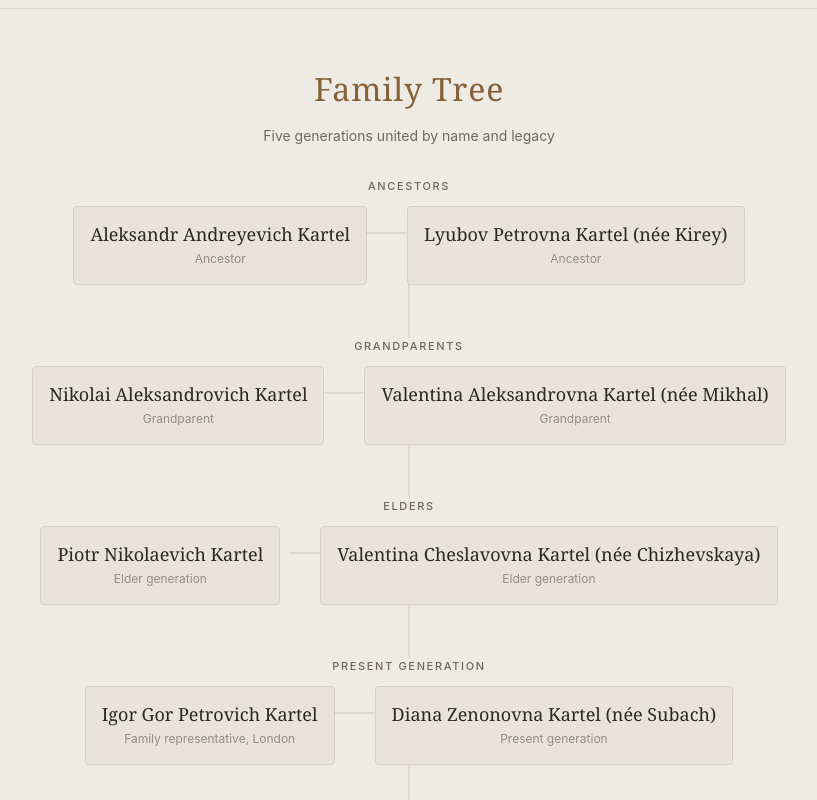
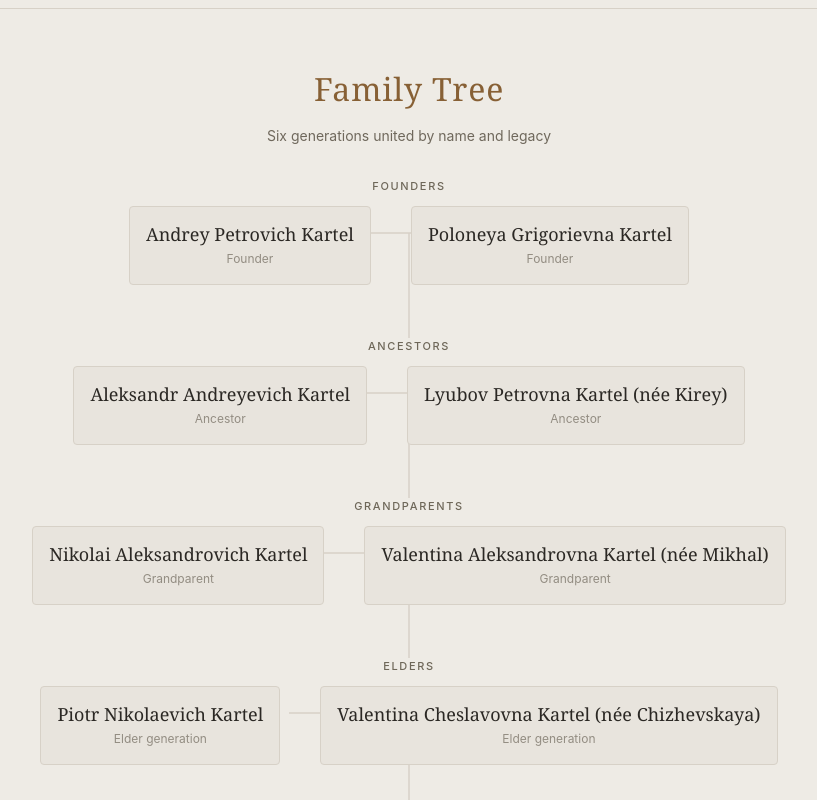
Before and after one commit to SmartGroup-edu/kartel-site, a Next.js app: page /en/family in a window 1280 px wide. Shown: the part 340-1140 px from the top of the page, without its empty margins (231-1048 px from the left). Built offline with nearby package versions, Linux system fonts and the light colour scheme.

Commit message:
feat: add founder generation (Andrey Petrovich & Poloneya Grigorievna Kartel)

```diff
--- a/app/components/FamilyTimeline.tsx
+++ b/app/components/FamilyTimeline.tsx
@@ -21,13 +21,22 @@ const EVENTS: TimelineEvent[] = [
     descRU: "Фамилия Картель несёт в себе отголосок силы и единства — имя, ставшее основой идентичности и памяти на протяжении поколений.",
   },
   {
+    id: "founders",
+    yearEN: "Founders",
+    yearRU: "Основатели",
+    titleEN: "Andrey Petrovich & Poloneya Grigorievna Kartel",
+    titleRU: "Андрей Петрович и Полонея Григорьевна Картель",
+    descEN: "The founding generation of the Kartel family — the deepest roots of the family tree known to us.",
+    descRU: "Поколение основателей рода Картель — самые глубокие корни семейного древа, известные нам.",
+  },
+  {
     id: "ancestors",
     yearEN: "Ancestors",
     yearRU: "Прародители",
     titleEN: "Aleksandr Andreyevich & Lyubov Petrovna Kartel (née Kirey)",
     titleRU: "Александр Андреевич и Любовь Петровна Картель (Кирей)",
-    descEN: "The earliest known generation of the Kartel family — the roots from which the family tree grew.",
-    descRU: "Самое раннее известное поколение семьи Картель — корни, из которых выросло семейное древо.",
+    descEN: "The generation that carried forward the founders' legacy — strengthening the family line and its values.",
+    descRU: "Поколение, продолжившее дело основателей — укрепившее семейную линию и её ценности.",
   },
   {
     id: "grandparents",
--- a/app/components/FamilyTree.tsx
+++ b/app/components/FamilyTree.tsx
@@ -8,7 +8,7 @@ interface TreeNode {
   nameRU: string;
   roleEN: string;
   roleRU: string;
-  generation: "ancestor" | "grandparent" | "elder" | "current" | "next";
+  generation: "founder" | "ancestor" | "grandparent" | "elder" | "current" | "next";
 }
 
 interface FamilyTreeProps {
@@ -16,6 +16,8 @@ interface FamilyTreeProps {
 }
 
 const NODES: TreeNode[] = [
+  { id: "andrey", nameEN: "Andrey Petrovich Kartel", nameRU: "Андрей Петрович Картель", roleEN: "Founder", roleRU: "Основатели", generation: "founder" },
+  { id: "poloneya", nameEN: "Poloneya Grigorievna Kartel", nameRU: "Полонея Григорьевна Картель", roleEN: "Founder", roleRU: "Основатели", generation: "founder" },
   { id: "aleksandr", nameEN: "Aleksandr Andreyevich Kartel", nameRU: "Александр Андреевич Картель", roleEN: "Ancestor", roleRU: "Прародители", generation: "ancestor" },
   { id: "lyubov", nameEN: "Lyubov Petrovna Kartel (née Kirey)", nameRU: "Любовь Петровна Картель (Кирей)", roleEN: "Ancestor", roleRU: "Прародители", generation: "ancestor" },
   { id: "nikolai", nameEN: "Nikolai Aleksandrovich Kartel", nameRU: "Николай Александрович Картель", roleEN: "Grandparent", roleRU: "Дедушки и бабушки", generation: "grandparent" },
@@ -31,6 +33,7 @@ const NODES: TreeNode[] = [
 ];
 
 const GEN_COLORS: Record<string, string> = {
+  founder: "var(--muted)",
   ancestor: "var(--muted)",
   grandparent: "var(--muted)",
   elder: "var(--muted)",
@@ -46,8 +49,8 @@ export default function FamilyTree({ lang }: FamilyTreeProps) {
   const title = lang === "EN" ? "Family Tree" : "Родословное древо";
   const genLabels =
     lang === "EN"
-      ? { ancestor: "Ancestors", grandparent: "Grandparents", elder: "Elders", current: "Present Generation", next: "Next Generation" }
-      : { ancestor: "Прародители", grandparent: "Дедушки и бабушки", elder: "Старшее поколение", current: "Настоящее поколение", next: "Новое поколение" };
+      ? { founder: "Founders", ancestor: "Ancestors", grandparent: "Grandparents", elder: "Elders", current: "Present Generation", next: "Next Generation" }
+      : { founder: "Основатели", ancestor: "Прародители", grandparent: "Дедушки и бабушки", elder: "Старшее поколение", current: "Настоящее поколение", next: "Новое поколение" };
 
   return (
     <div className="mx-auto max-w-5xl">
@@ -55,7 +58,7 @@ export default function FamilyTree({ lang }: FamilyTreeProps) {
         {title}
       </h2>
       <p className="mb-8 text-center text-[13px] text-[var(--muted)] sm:text-[14px]">
-        {lang === "EN" ? "Five generations united by name and legacy" : "Пять поколений, объединённые именем и наследием"}
+        {lang === "EN" ? "Six generations united by name and legacy" : "Шесть поколений, объединённые именем и наследием"}
       </p>
 
       {/* Desktop tree — SVG lines + positioned cards */}
@@ -64,96 +67,113 @@ export default function FamilyTree({ lang }: FamilyTreeProps) {
           {/* SVG connecting lines */}
           <svg
             className="absolute inset-0 h-full w-full"
-            viewBox="0 0 800 840"
+            viewBox="0 0 800 1000"
             fill="none"
             xmlns="http://www.w3.org/2000/svg"
             aria-hidden="true"
           >
-            {/* Ancestor couple connector */}
+            {/* Founder couple connector */}
             <line x1="280" y1="55" x2="520" y2="55" stroke="var(--border)" strokeWidth="1.5" />
 
-            {/* Ancestor → Grandparent vertical */}
+            {/* Founder → Ancestor vertical */}
             <line x1="400" y1="55" x2="400" y2="160" stroke="var(--border)" strokeWidth="1.5" />
 
-            {/* Grandparent couple connector */}
+            {/* Ancestor couple connector */}
             <line x1="280" y1="215" x2="520" y2="215" stroke="var(--border)" strokeWidth="1.5" />
 
-            {/* Grandparent → Elder vertical */}
+            {/* Ancestor → Grandparent vertical */}
             <line x1="400" y1="215" x2="400" y2="320" stroke="var(--border)" strokeWidth="1.5" />
 
-            {/* Elder couple connector */}
+            {/* Grandparent couple connector */}
             <line x1="280" y1="375" x2="520" y2="375" stroke="var(--border)" strokeWidth="1.5" />
 
-            {/* Elder → Current vertical */}
+            {/* Grandparent → Elder vertical */}
             <line x1="400" y1="375" x2="400" y2="480" stroke="var(--border)" strokeWidth="1.5" />
 
-            {/* Current couple connector */}
+            {/* Elder couple connector */}
             <line x1="280" y1="535" x2="520" y2="535" stroke="var(--border)" strokeWidth="1.5" />
 
-            {/* Current → Next vertical */}
+            {/* Elder → Current vertical */}
             <line x1="400" y1="535" x2="400" y2="640" stroke="var(--border)" strokeWidth="1.5" />
 
+            {/* Current couple connector */}
+            <line x1="280" y1="695" x2="520" y2="695" stroke="var(--border)" strokeWidth="1.5" />
+
+            {/* Current → Next vertical */}
+            <line x1="400" y1="695" x2="400" y2="800" stroke="var(--border)" strokeWidth="1.5" />
+
             {/* Next generation horizontal spread */}
-            <line x1="100" y1="690" x2="700" y2="690" stroke="var(--border)" strokeWidth="1.5" />
+            <line x1="100" y1="850" x2="700" y2="850" stroke="var(--border)" strokeWidth="1.5" />
 
             {/* Vertical drops to each next-gen node */}
-            <line x1="100" y1="640" x2="100" y2="690" stroke="var(--border)" strokeWidth="1.5" />
-            <line x1="300" y1="640" x2="300" y2="690" stroke="var(--border)" strokeWidth="1.5" />
-            <line x1="500" y1="640" x2="500" y2="690" stroke="var(--border)" strokeWidth="1.5" />
-            <line x1="700" y1="640" x2="700" y2="690" stroke="var(--border)" strokeWidth="1.5" />
+            <line x1="100" y1="800" x2="100" y2="850" stroke="var(--border)" strokeWidth="1.5" />
+            <line x1="300" y1="800" x2="300" y2="850" stroke="var(--border)" strokeWidth="1.5" />
+            <line x1="500" y1="800" x2="500" y2="850" stroke="var(--border)" strokeWidth="1.5" />
+            <line x1="700" y1="800" x2="700" y2="850" stroke="var(--border)" strokeWidth="1.5" />
 
             {/* Central vertical connector to next-gen spread */}
-            <line x1="400" y1="640" x2="400" y2="690" stroke="var(--border)" strokeWidth="1.5" opacity="0" />
+            <line x1="400" y1="800" x2="400" y2="850" stroke="var(--border)" strokeWidth="1.5" opacity="0" />
           </svg>
 
           {/* Generation cards */}
-          <div className="relative" style={{ height: 840 }}>
+          <div className="relative" style={{ height: 1000 }}>
+            {/* Founder generation */}
+            <div className="absolute" style={{ left: 0, top: 0, right: 0 }}>
+              <p className="mb-3 text-center text-[11px] font-medium uppercase tracking-[0.15em] text-[var(--muted-light)]">
+                {genLabels.founder}
+              </p>
+              <div className="flex justify-center gap-10">
+                <TreeCard node={NODES[0]} lang={lang} isHovered={hoveredId === "andrey"} onHover={handleHover} />
+                <TreeCard node={NODES[1]} lang={lang} isHovered={hoveredId === "poloneya"} onHover={handleHover} />
+              </div>
+            </div>
+
             {/* Ancestor generation */}
-            <div className="absolute" style={{ left: 0, top: 0, right: 0 }}>
+            <div className="absolute" style={{ left: 0, top: 160, right: 0 }}>
               <p className="mb-3 text-center text-[11px] font-medium uppercase tracking-[0.15em] text-[var(--muted-light)]">
                 {genLabels.ancestor}
               </p>
               <div className="flex justify-center gap-10">
-                <TreeCard node={NODES[0]} lang={lang} isHovered={hoveredId === "aleksandr"} onHover={handleHover} />
-                <TreeCard node={NODES[1]} lang={lang} isHovered={hoveredId === "lyubov"} onHover={handleHover} />
+                <TreeCard node={NODES[2]} lang={lang} isHovered={hoveredId === "aleksandr"} onHover={handleHover} />
+                <TreeCard node={NODES[3]} lang={lang} isHovered={hoveredId === "lyubov"} onHover={handleHover} />
               </div>
             </div>
 
             {/* Grandparent generation */}
-            <div className="absolute" style={{ left: 0, top: 160, right: 0 }}>
+            <div className="absolute" style={{ left: 0, top: 320, right: 0 }}>
               <p className="mb-3 text-center text-[11px] font-medium uppercase tracking-[0.15em] text-[var(--muted-light)]">
                 {genLabels.grandparent}
               </p>
               <div className="flex justify-center gap-10">
-                <TreeCard node={NODES[2]} lang={lang} isHovered={hoveredId === "nikolai"} onHover={handleHover} />
-                <TreeCard node={NODES[3]} lang={lang} isHovered={hoveredId === "valentina_a"} onHover={handleHover} />
+                <TreeCard node={NODES[4]} lang={lang} isHovered={hoveredId === "nikolai"} onHover={handleHover} />
+                <TreeCard node={NODES[5]} lang={lang} isHovered={hoveredId === "valentina_a"} onHover={handleHover} />
               </div>
             </div>
 
             {/* Elder generation */}
-            <div className="absolute" style={{ left: 0, top: 320, right: 0 }}>
+            <div className="absolute" style={{ left: 0, top: 480, right: 0 }}>
               <p className="mb-3 text-center text-[11px] font-medium uppercase tracking-[0.15em] text-[var(--muted-light)]">
                 {genLabels.elder}
               </p>
               <div className="flex justify-center gap-10">
-                <TreeCard node={NODES[4]} lang={lang} isHovered={hoveredId === "piotr"} onHover={handleHover} />
-                <TreeCard node={NODES[5]} lang={lang} isHovered={hoveredId === "valentina"} onHover={handleHover} />
+                <TreeCard node={NODES[6]} lang={lang} isHovered={hoveredId === "piotr"} onHover={handleHover} />
+                <TreeCard node={NODES[7]} lang={lang} isHovered={hoveredId === "valentina"} onHover={handleHover} />
               </div>
             </div>
 
             {/* Current generation */}
-            <div className="absolute" style={{ left: 0, top: 480, right: 0 }}>
+            <div className="absolute" style={{ left: 0, top: 640, right: 0 }}>
               <p className="mb-3 text-center text-[11px] font-medium uppercase tracking-[0.15em] text-[var(--muted-light)]">
                 {genLabels.current}
               </p>
               <div className="flex justify-center gap-10">
-                <TreeCard node={NODES[6]} lang={lang} isHovered={hoveredId === "igor"} onHover={handleHover} />
-                <TreeCard node={NODES[7]} lang={lang} isHovered={hoveredId === "diana"} onHover={handleHover} />
+                <TreeCard node={NODES[8]} lang={lang} isHovered={hoveredId === "igor"} onHover={handleHover} />
+                <TreeCard node={NODES[9]} lang={lang} isHovered={hoveredId === "diana"} onHover={handleHover} />
               </div>
             </div>
 
             {/* Next generation */}
-            <div className="absolute" style={{ left: 0, top: 640, right: 0 }}>
+            <div className="absolute" style={{ left: 0, top: 800, right: 0 }}>
               <p className="mb-3 text-center text-[11px] font-medium uppercase tracking-[0.15em] text-[var(--muted-light)]">
                 {genLabels.next}
               </p>
@@ -176,7 +196,7 @@ export default function FamilyTree({ lang }: FamilyTreeProps) {
 
       {/* Mobile tree — stacked vertical */}
       <div className="block md:hidden" role="list" aria-label={title}>
-        {(["ancestor", "grandparent", "elder", "current", "next"] as const).map((gen) => (
+        {(["founder", "ancestor", "grandparent", "elder", "current", "next"] as const).map((gen) => (
           <div key={gen} className="mb-6 last:mb-0" role="listitem">
             <p className="mb-3 text-center text-[11px] font-medium uppercase tracking-[0.15em] text-[var(--muted-light)]">
               {genLabels[gen]}
--- a/app/content/family.ts
+++ b/app/content/family.ts
@@ -1,4 +1,4 @@
-export type Generation = "ancestor" | "grandparent" | "elder" | "current" | "next";
+export type Generation = "founder" | "ancestor" | "grandparent" | "elder" | "current" | "next";
 
 export interface FamilyMember {
   name: string;
@@ -22,6 +22,7 @@ export const familyContent = {
     footerMotto: "Virtus et Potestas",
     footerCopy: "The Kartel Family. London.",
     generationLabels: {
+      founder: "Founders",
       ancestor: "Ancestors",
       grandparent: "Grandparents",
       elder: "Elders",
@@ -29,6 +30,8 @@ export const familyContent = {
       next: "Next Generation",
     } as Record<Generation, string>,
     people: [
+      { name: "Andrey Petrovich Kartel", description: "Founder of the Kartel lineage.", generation: "founder" as Generation },
+      { name: "Poloneya Grigorievna Kartel", description: "Founder of the Kartel lineage.", generation: "founder" as Generation },
       { name: "Aleksandr Andreyevich Kartel", description: "Ancestor of the Kartel family.", generation: "ancestor" as Generation },
       { name: "Lyubov Petrovna Kartel (née Kirey)", description: "Ancestor of the Kartel family.", generation: "ancestor" as Generation },
       { name: "Nikolai Aleksandrovich Kartel", description: "Grandparent of the Kartel family.", generation: "grandparent" as Generation },
@@ -52,6 +55,7 @@ export const familyContent = {
     footerMotto: "Virtus et Potestas",
     footerCopy: "Семья Картель. Лондон.",
     generationLabels: {
+      founder: "Основатели",
       ancestor: "Прародители",
       grandparent: "Дедушки и бабушки",
       elder: "Старшее поколение",
@@ -59,6 +63,8 @@ export const familyContent = {
       next: "Новое поколение",
     } as Record<Generation, string>,
     people: [
+      { name: "Андрей Петрович Картель", description: "Основатель рода Картель.", generation: "founder" as Generation },
+      { name: "Полонея Григорьевна Картель", description: "Основательница рода Картель.", generation: "founder" as Generation },
       { name: "Александр Андреевич Картель", description: "Прародитель семьи Картель.", generation: "ancestor" as Generation },
       { name: "Любовь Петровна Картель (Кирей)", description: "Прародительница семьи Картель.", generation: "ancestor" as Generation },
       { name: "Николай Александрович Картель", description: "Дед семьи Картель.", generation: "grandparent" as Generation },
@@ -76,7 +82,7 @@ export const familyContent = {
 };
 
 export function groupByGeneration(people: FamilyMember[], labels: Record<Generation, string>): GenerationGroup[] {
-  const order: Generation[] = ["ancestor", "grandparent", "elder", "current", "next"];
+  const order: Generation[] = ["founder", "ancestor", "grandparent", "elder", "current", "next"];
   return order
     .map((gen) => ({
       key: gen,
```
